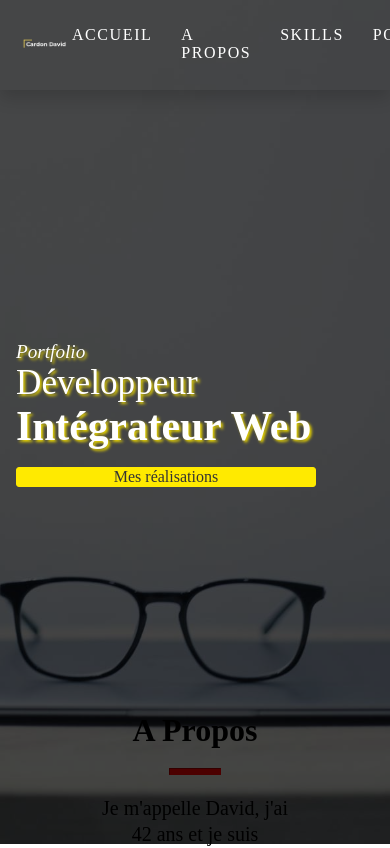
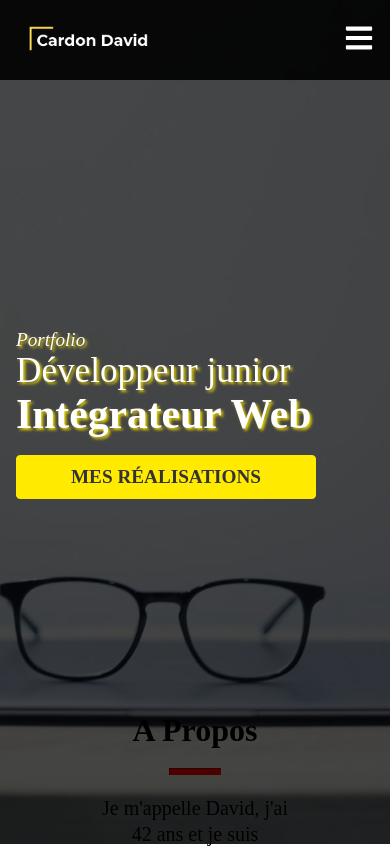
Before and after one commit to davidotch/portfolio, a React (Create React App) app: page / in a window 390 px wide. Shown: the top 848 px of the page. Built offline with nearby package versions, Linux system fonts and the light colour scheme; a web font is replaced by a local one.

Commit message:
add p junior

```diff
--- a/src/components/Header/header.js
+++ b/src/components/Header/header.js
@@ -1,7 +1,13 @@
 import React, { useState } from "react";
+import { FaBars, FaTimes } from 'react-icons/fa';
 import Logo from '../../assets/logo.png';
 
-export default function Header() {
+const Header = () => {
+
+  const [click,setClick] = useState(false)
+  const handleClick = () => setClick(!click)
+
+  const closeMenu = () => setClick(false)
 
   //change color scrolling header
   const [color, setColor] = useState(false)
@@ -16,28 +22,35 @@ export default function Header() {
   window.addEventListener('scroll', changeColor)
 
   return (
-    <header className={color ? 'header header_color' : 'header'}>
+        <div className={color ? "header header_color" : 'header'}>
+              <nav className='header_navbar'>
+                <a href='/' className='logo'>
+                    <img className="header_logo" src={Logo} alt='logo' />
+                </a>
+                <div className='header_hamburger' onClick={handleClick}>
+                    {click ? (<FaTimes size={30} style={{ color: '#ffffff' }} />)
+                        : (<FaBars size={30} style={{ color: '#ffffff' }} />)}
 
-      <img src={Logo} alt="Logo" className="header_logo" />
-
-      <ul className="header_link">
-        <li className="header_link_active">
-          <a href="/">Accueil</a>
+                </div>
+                <ul className={click ? "header_menu header_menu--active" : "header_menu"}>
+                    <li className='header_navitem'>
+                        <a className="header_navitem--a" href='/' onClick={closeMenu}>Accueil</a>
                     </li>
-        <li className="header_link_active">
-          <a href="#about">A propos</a>
+                    <li className='header_navitem'>
+                        <a className="header_navitem--a" href='#about' onClick={closeMenu}>A propos</a>
                     </li>
-        <li className="header_link_active">
-          <a href="#skills">Skills</a>
+                    <li className='header_navitem'>
+                        <a className="header_navitem--a" href='#skills' onClick={closeMenu}>Skills</a>
                     </li>
-        <li className="header_link_active">
-          <a href="#portfolio">Portfolio</a>
+                    <li className='header_navitem'>
+                        <a className="header_navitem--a" href='#project' onClick={closeMenu}>Portfolio</a>
                     </li>
-        <li className="header_link_active">
-          <a href="#contact">Contact</a>
+                    <li className="header_navitem">
+                      <a className="header_navitem--a" href="#contact" onClick={closeMenu}>Contact</a>
                     </li>
                 </ul>
-
-    </header>
-  );
+            </nav>
+        </div>
+    )
 }
+export default Header
--- a/src/components/home/home.js
+++ b/src/components/home/home.js
@@ -5,7 +5,7 @@ const home = () => {
         <main className='home'>
             <div className='home_container shadow'>
                 <p className="home_container--nth">Portfolio</p>
-                <p className="home_container--nth2">Développeur</p>
+                <p className="home_container--nth2">Développeur junior</p>
                 <p className="home_container--nth3">Intégrateur Web</p>
                 <button href='#project' className='home_button'>Mes réalisations</button>
             </div>
--- a/src/sass/components/_header.scss
+++ b/src/sass/components/_header.scss
@@ -1,35 +1,79 @@
 .header {
     position: fixed;
+    height: 80px;
+    width: 100%;
     top: 0;
-    right: 0;
     left: 0;
-    height: 90px;
-    z-index: 1000;
-    box-shadow: 0 0.5rem 1rem rgba(0,0,0,0.15)!important;
-    @include flex(row, space-between, center);
-    max-width: 100%;
-    padding: 0 1.2rem;
-    margin: 0 auto;
+    z-index: 1;
+    transition: .3s ease-in;
+    // overflow: hidden;
     &_color {
-        background-color: rgba(0,0,0,.9)!important;
+        background-color: rgba(0,0,0,.9);
     }
     &_logo {
-        width: 15%;
+        width: 250px;
+        height: auto;
+        margin-top: 10px;
     }
-    &_link {
+    &_navbar {
         display: flex;
-        gap: 1.8rem;
-        font-size: 1rem;
-        letter-spacing: 0.1rem;
-        color: #fff;
-        border-bottom: 2px solid transparent;
-        text-transform: uppercase;
+        justify-content: space-between;
+        align-items: center;
+        max-width: 1240px;
+        margin: auto;
+        height: 100%;
+        padding: 0 1rem;
+        background-color: transparent;
+    }
+    &_menu {
+        display: flex;
+    }
+    &_navitem {
+        padding: 1rem;
+        font-weight: 600;
+        &--a {
+            color: #fff;
+        }
         :hover {
-            text-decoration: underline;
-            text-decoration-color: $color-secondary-dark;
-            text-underline-offset: 8px;
-            text-decoration-thickness: 2px;
-            transition: all 0.2s ease;
+            padding-bottom: 12px;
+            border-bottom: 3px solid $color-secondary;
+        }
+    }
+    &_hamburger {
+        display: none;
+    }
+}
+
+@media screen and (max-width:940px) {
+    .header {
+        max-width: 100%;
+        background-color: rgba(0,0,0,.9);
+        &_navbar {
+            max-width: 100%;
+        }
+        &_hamburger {
+            display: block;
+        }
+        &_menu {
+            position: fixed;
+            left: -100%;
+            top: 90px;
+            flex-direction: column;
+            background-color: rgba(0,0,0,.9);
+            width: 100%;
+            height: 75vh;
+            z-index: 999;
+            text-align: center;
+            transition: .3s;
+            &--active {
+                left: 0;
+            }
+        }
+        &_navitem {
+            margin: 1.5rem 0;
+        }
+        &_logo {
+            width: 150px;
         }
     }
 }
--- a/src/sass/components/_home.scss
+++ b/src/sass/components/_home.scss
@@ -38,12 +38,21 @@
         }
     }
     &_button {
+        padding: 10px 28px;
         margin: 1rem 0;
         width: 300px;
+        font-size: 1.2rem;
+        font-weight: 600;
+        text-transform: uppercase;
         background-color: $color-secondary;
         border: 1px solid $color-secondary;
-        border-radius: 3px;
+        border-radius: 4px;
         color: #333;
+        cursor: pointer;
+        :hover {
+            background-color: $color-secondary-dark;
+            border: 1px solid $color-secondary-dark;
+        }
     }
 }
 
```
Also changed, not shown: src/sass/main.css. Lines whose indentation alone changed are shown as unchanged.
